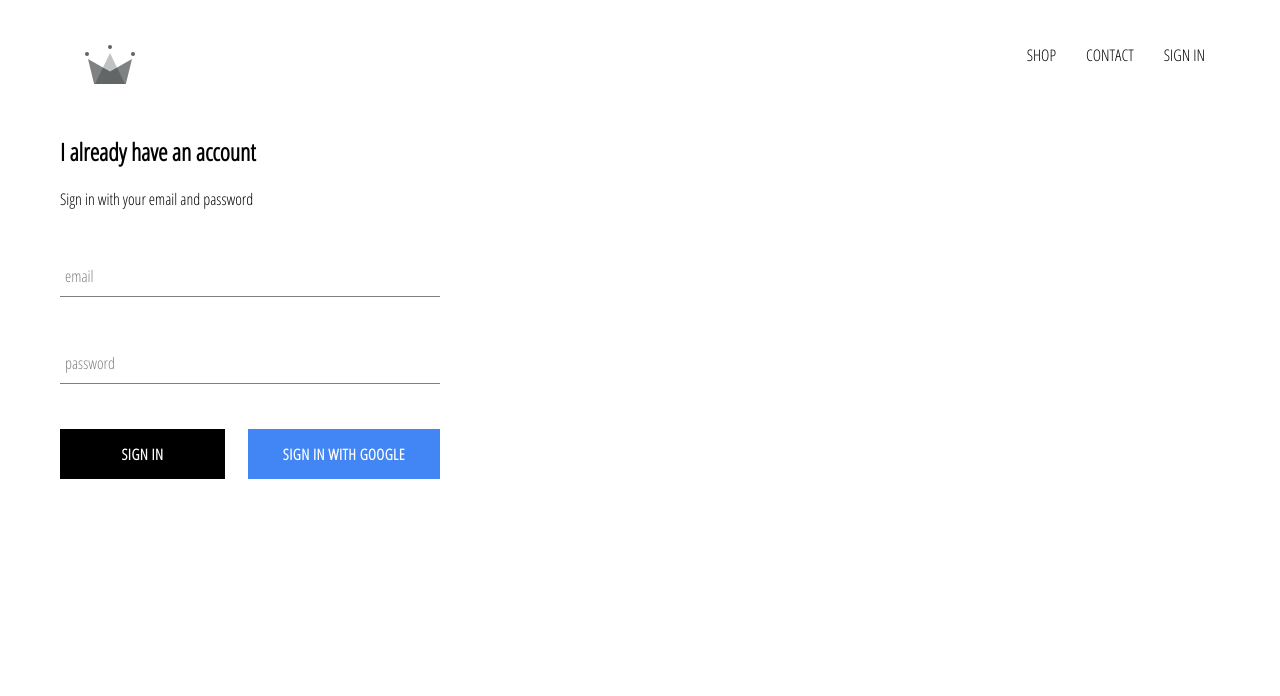
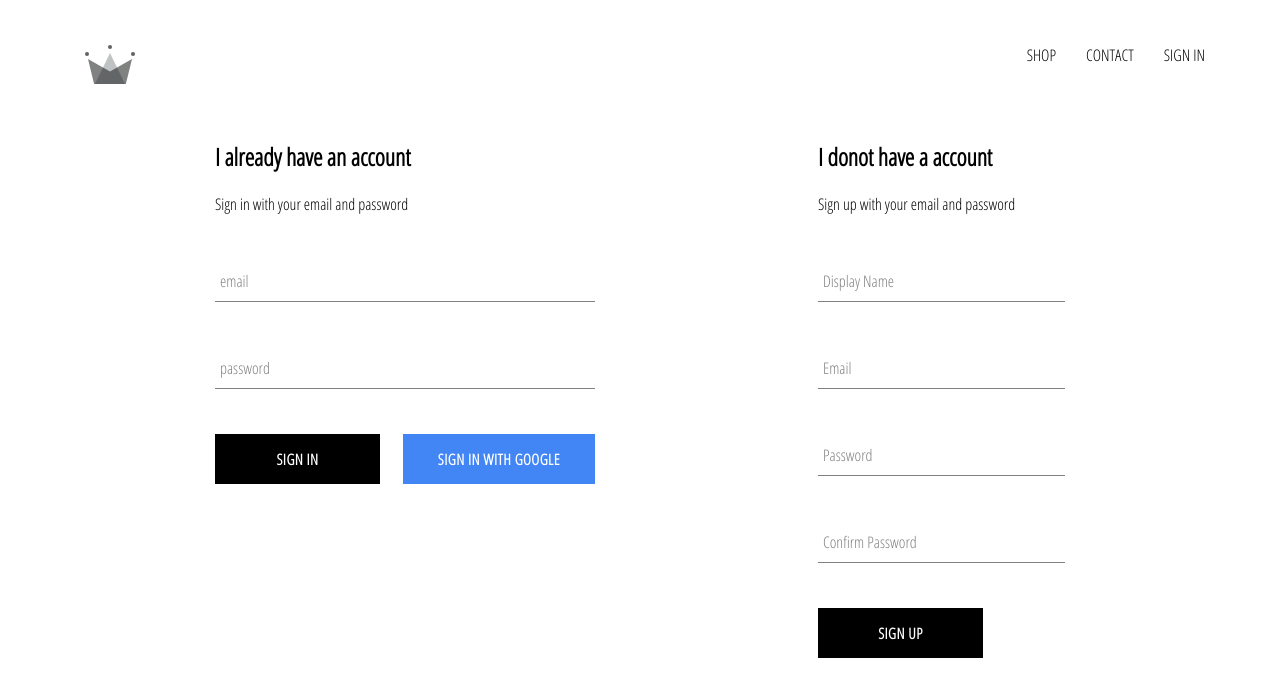
Before and after one commit to pdontha/crwn-clothing, a React (Create React App) app: page /signin in a window 1280 px wide. Shown: the top 696 px of the page. Built offline with nearby package versions, Linux system fonts and the light colour scheme; no server answers.

Commit message:
implemented firebase utils, included ability to store authenticated users into our firebase database

```diff
--- a/src/App.js
+++ b/src/App.js
@@ -5,7 +5,7 @@
 import ShopPage from './pages/shop/shop.component';
 import SignInAndSignUp from './pages/sign-in-and-sign-up/sign-in-and-sign-up.component';
 import Header from './components/header/header.component';
-import {auth} from './firebase/firebase.utils';
+import {auth, createUserProfileDocument} from './firebase/firebase.utils';
 
 class App extends React.Component {
 
@@ -21,9 +21,22 @@
   unsubscribeFromAuth = null;
 
   componentDidMount() {
-    auth.onAuthStateChanged( user => {
-      this.setState({currentUser: user});
-      console.log(user);
+    this.unsubscribeFromAuth = auth.onAuthStateChanged(async userAuth => {
+
+      if(userAuth){
+        const userRef =  await createUserProfileDocument(userAuth);
+
+        userRef.onSnapshot(snapShot => {
+          this.setState({
+              currentUser: {
+                  id:snapShot.id,
+                  ... snapShot.data()
+              }
+            });
+            console.log(this.state);
+        });
+      }
+      this.setState({ currentUser: userAuth});
     });
   }
 
--- /dev/null
+++ b/src/components/sign-up/sign-up.component.jsx
@@ -0,0 +1,120 @@
+import React from 'react';
+
+import FormInput from '../form-input/form-input.component';
+import CustomButton from '../custom-button/custom-button.component';
+
+import {auth, createUserProfileDocument} from '../../firebase/firebase.utils';
+
+import './sign-up.styles.scss';
+
+class SignUp extends React.Component {
+
+
+    constructor() {
+
+        super();
+
+        this.state = {
+            displayName: '',
+            email: '',
+            password: '',
+            confirmPassword: ''
+        }
+    }
+
+
+    handleSubmit = async event => {
+        event.preventDefault();
+        const {displayName, email, password, confirmPassword} = this.state;
+
+        if(password !== confirmPassword){
+            alert("passwords don't match");
+            return;
+        }
+
+        try {
+
+            const{user} = await auth.createUserWithEmailAndPassword(email, password);
+
+            await createUserProfileDocument(user, {displayName});
+
+            this.setState({
+                displayName: '',
+                email: '',
+                password: '',
+                confirmPassword:''
+
+            })
+
+        }catch (error){
+            console.error(error);
+        }
+
+    }
+
+   handleChange = event => {
+    const {name, value} = event.target;
+    this.setState({[name]: value});
+
+   }
+
+        render() {
+            const {displayName, email, password, confirmPassword} = this.state;
+            return(
+                <div className='sign-up'>
+                    <h2 className='title'> I donot have a account</h2>
+                    <span>Sign up with your email and password</span>
+                    <form className='sign-up-form' onSubmit={this.handleSubmit}>
+                        <FormInput
+                          type = 'text'
+                          name = 'displayName'
+                          value={displayName}
+                          onChange={this.handleChange}
+                          label='Display Name'
+                          required
+                          />
+
+                        <FormInput
+                          type = 'email'
+                          name = 'email'
+                          value={email}
+                          onChange={this.handleChange}
+                          label='Email'
+                          required
+                          />
+                        <FormInput
+                          type = 'password'
+                          name = 'password'
+                          value={password}
+                          onChange={this.handleChange}
+                          label='Password'
+                          required
+                          />
+                           <FormInput
+                          type = 'password'
+                          name = 'confirmPassword'
+                          value={confirmPassword}
+                          onChange={this.handleChange}
+                          label='Confirm Password'
+                          required
+                          />
+
+                        <CustomButton type='submit'>SIGN UP</CustomButton>
+
+                    </form>
+
+
+
+                </div>
+
+
+            );
+
+
+        }
+
+
+
+    }
+
+export default SignUp;
--- a/src/firebase/firebase.utils.js
+++ b/src/firebase/firebase.utils.js
@@ -1,6 +1,6 @@
 import firebase from 'firebase/app';
+import 'firebase/firestore';
 import 'firebase/auth';
-import 'firebase/storage';
 
 const config = {
         apiKey: "AIzaSyBaLwLBJA6uGmQi46kb5YVRP1rCwrtXbvI",
@@ -14,10 +14,45 @@
 };
 
 
+export const createUserProfileDocument = async(userAuth, additionalData) => {
+        if(!userAuth) return;
+
+        const userRef = firestore.doc(`users/${userAuth.uid}`);
+
+        const snapShot = await userRef.get();
+
+        if(!snapShot.exists){
+
+                const {displayName, email} = userAuth;
+                const createdAt = new Date();
+
+                try{
+                        await userRef.set({
+                                displayName,
+                                email,
+                                createdAt,
+                                ...additionalData
+                        })
+
+
+                } catch(error){
+
+                        console.log('error creating user', error.message);
+
+                }
+
+        }
+
+        return userRef;
+     }
+
+
+
 firebase.initializeApp(config);
 
 export const auth = firebase.auth();
-export const firestore = firebase.storage();
+export const firestore = firebase.firestore();
+
 
 
 const provider = new firebase.auth.GoogleAuthProvider();
--- a/src/pages/sign-in-and-sign-up/sign-in-and-sign-up.component.jsx
+++ b/src/pages/sign-in-and-sign-up/sign-in-and-sign-up.component.jsx
@@ -1,6 +1,8 @@
 import React from 'react';
 
 import SignIn from '../../components/sign-in/sign-in.component';
+
+import SignUp from '../../components/sign-up/sign-up.component';
 
 import './sign-in-and-sign-up.styles.scss';
 
@@ -9,6 +11,7 @@
 
   <div className='sign-in-and-sign-up'>
      <SignIn/>
+     <SignUp/>
   </div>
 
 
--- a/src/pages/sign-in-and-sign-up/sign-in-and-sign-up.styles.scss
+++ b/src/pages/sign-in-and-sign-up/sign-in-and-sign-up.styles.scss
@@ -0,0 +1,6 @@
+.sign-in-and-sign-up {
+ width: 850px;
+ display: flex;
+ justify-content: space-between;
+ margin:30px auto;
+}
```
Also changed, not shown: src/components/sign-up/sign-up.styles.scss (added).
